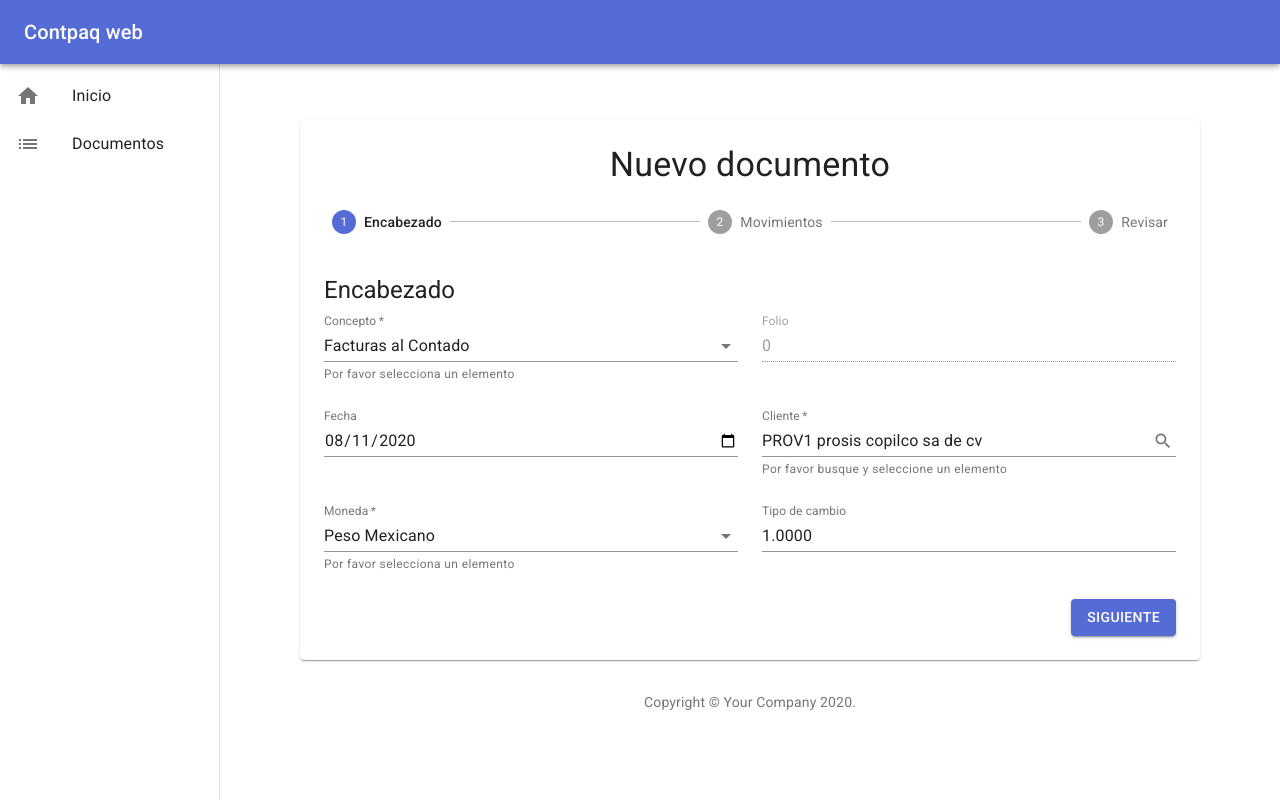
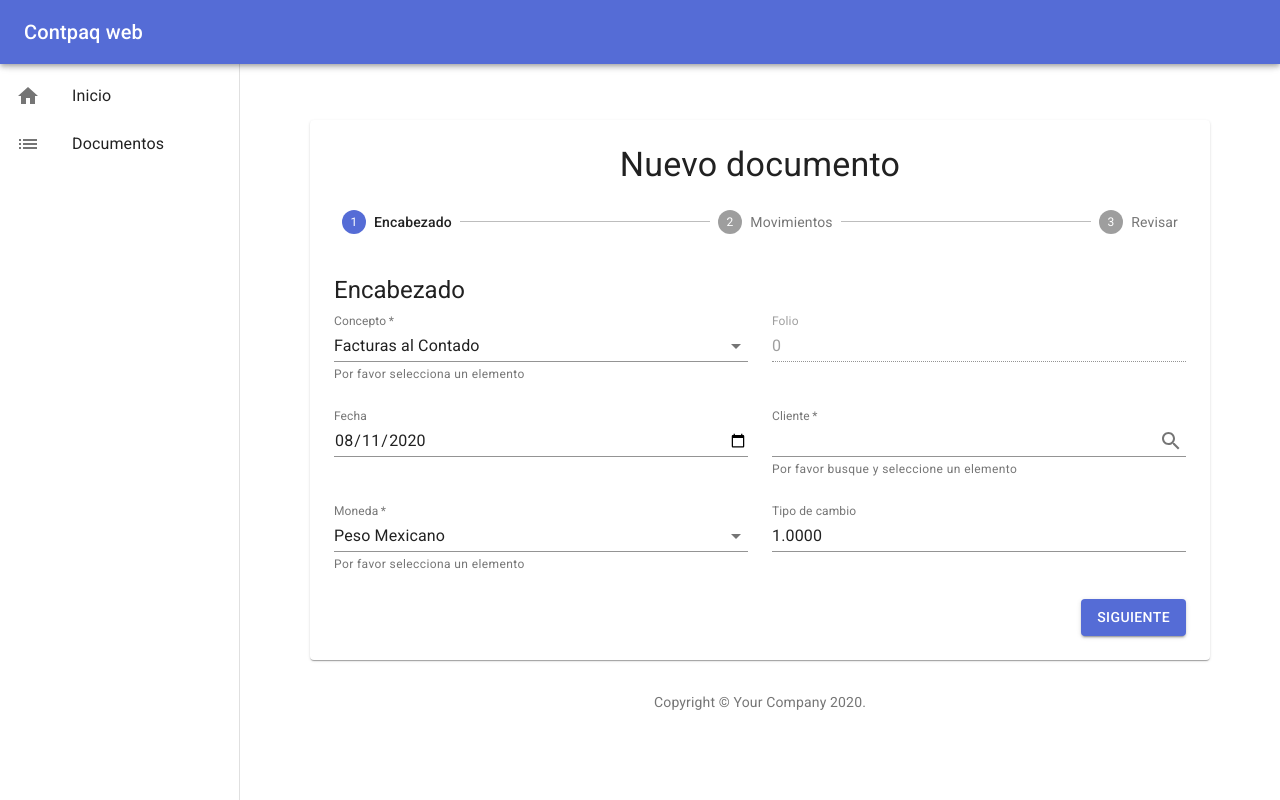
Before and after one commit to geezylucas-s-organization/contpaqi-web, a React (Create React App) app: page /documents/create in a window 1280 px wide. Built offline with nearby package versions, Linux system fonts and the light colour scheme.

Commit message:
Encabezado and header list documents checked

```diff
--- a/src/components/AddMovimientoDialog.js
+++ b/src/components/AddMovimientoDialog.js
@@ -5,7 +5,6 @@ import {
   Dialog,
   DialogActions,
   DialogContent,
-  DialogContentText,
   DialogTitle,
   Grid,
   Tooltip,
@@ -22,12 +21,12 @@ const AddMovimientoDialog = ({ open, handleClose, setRows }) => {
   useEffect(() => {
     setMovement({
       uuid: uuidv4(),
-      codigo: "PROD1",
-      nombre: "alimento para mascotas",
-      cantidad: 10.0,
+      codigo: "",
+      nombre: "Ninguno",
+      cantidad: 0.0,
       unidad: "(N)",
-      precio: 200.0,
-      total: 2320.0,
+      precio: 0.0,
+      total: 0.0,
     });
   }, [open]);
 
@@ -49,7 +48,6 @@ const AddMovimientoDialog = ({ open, handleClose, setRows }) => {
       >
         <DialogTitle id="form-dialog-title">Agregar movimiento</DialogTitle>
         <DialogContent dividers>
-          <DialogContentText>Ingrese todos los datos:</DialogContentText>
           <Grid container spacing={3}>
             <Grid item xs={12}>
               <TextField
--- a/src/components/EncabezadoForm.js
+++ b/src/components/EncabezadoForm.js
@@ -6,17 +6,18 @@ import {
   MenuItem,
   Tooltip,
   IconButton,
+  InputAdornment,
 } from "@material-ui/core";
 import SearchIcon from "@material-ui/icons/Search";
 import { ListClientsDialog } from ".";
 
-const EncabezadoForm = ({ header, setHeader }) => {
+const EncabezadoForm = ({ header, setHeader, concepts, currencies }) => {
   const [openDialog, setOpenDialog] = useState(false);
 
   const SearchClient = () => (
     <Tooltip title="Buscar cliente">
       <IconButton onClick={() => setOpenDialog(true)} size="small">
-        <SearchIcon fontSize="small" />
+        <SearchIcon />
       </IconButton>
     </Tooltip>
   );
@@ -41,7 +42,7 @@ const EncabezadoForm = ({ header, setHeader }) => {
               setHeader({ ...header, concept: event.target.value })
             }
           >
-            {header.concepts.map((option) => (
+            {concepts.map((option) => (
               <MenuItem key={option.value} value={option.value}>
                 {option.label}
               </MenuItem>
@@ -82,7 +83,13 @@ const EncabezadoForm = ({ header, setHeader }) => {
             label="Cliente"
             fullWidth
             value={`${header.client.code} ${header.client.businessName}`}
-            InputProps={{ endAdornment: <SearchClient /> }}
+            InputProps={{
+              endAdornment: (
+                <InputAdornment position="end">
+                  <SearchClient />
+                </InputAdornment>
+              ),
+            }}
             helperText="Por favor busque y seleccione un elemento"
           />
         </Grid>
@@ -100,7 +107,7 @@ const EncabezadoForm = ({ header, setHeader }) => {
             }
             helperText="Por favor selecciona un elemento"
           >
-            {header.currencies.map((option) => (
+            {currencies.map((option) => (
               <MenuItem key={option.value} value={option.value}>
                 {option.label}
               </MenuItem>
--- a/src/router/NavBar.js
+++ b/src/router/NavBar.js
@@ -13,7 +13,7 @@ import {
 } from "@material-ui/core";
 import { RoutesExact } from "./routes";
 
-const drawerWidth = 220;
+const drawerWidth = 240;
 
 const useStyles = makeStyles((theme) => ({
   appBar: {
--- a/src/screens/createDocument/index.js
+++ b/src/screens/createDocument/index.js
@@ -58,14 +58,16 @@ const CreateDocument = ({ addCabecera }) => {
     date: moment(Date.now()).format("YYYY-MM-DD"),
     folio: 0,
     client: {
-      code: "PROV1",
-      businessName: "prosis copilco sa de cv",
-      rfc: "PRO010609AAA",
+      code: "",
+      businessName: "",
+      rfc: "",
       currency: 1,
     },
     exchangeRate: "1.0000",
     concept: 5,
-    currencies: [
+  });
+
+  const currencies = [
     {
       value: 1,
       label: "Peso Mexicano",
@@ -74,8 +76,8 @@ const CreateDocument = ({ addCabecera }) => {
       value: 2,
       label: "Dólar Mexicano",
     },
-    ],
-    concepts: [
+  ];
+  const concepts = [
     {
       value: 5,
       label: "Facturas al Contado",
@@ -84,13 +86,21 @@ const CreateDocument = ({ addCabecera }) => {
       value: 6,
       label: "Facturas Crédito",
     },
-    ],
-  });
+  ];
+
+  const [movements, setMovements] = useState([]);
 
   function getStepContent(step) {
     switch (step) {
       case 0:
-        return <EncabezadoForm header={header} setHeader={setHeader} />;
+        return (
+          <EncabezadoForm
+            header={header}
+            setHeader={setHeader}
+            concepts={concepts}
+            currencies={currencies}
+          />
+        );
       case 1:
         return <MovimientosForm />;
       case 2:
--- a/src/screens/documents/index.js
+++ b/src/screens/documents/index.js
@@ -6,15 +6,27 @@ import {
   Container,
   Typography,
   Box,
-  Select,
+  TextField,
   MenuItem,
+  InputAdornment,
 } from "@material-ui/core";
 import NoteAddIcon from "@material-ui/icons/NoteAdd";
+import FilterListIcon from "@material-ui/icons/FilterList";
 import MaterialTable from "material-table";
 
 const Documents = () => {
   const tableRef = createRef();
-  const [age, setAge] = useState(10);
+  const concepts = [
+    {
+      value: 5,
+      label: "Facturas al Contado",
+    },
+    {
+      value: 6,
+      label: "Facturas Crédito",
+    },
+  ];
+  const [concept, setConcept] = useState(5);
 
   return (
     <Container maxWidth="lg">
@@ -46,16 +58,27 @@ const Documents = () => {
           <Grid item lg={12} md={12} sm={12}>
             <MaterialTable
               title={
-                <Select
-                  labelId="demo-simple-select-label"
-                  id="demo-simple-select"
-                  value={age}
-                  onChange={(event) => setAge(event.target.value)}
+                <TextField
+                  select
+                  id="concept"
+                  name="concept"
+                  fullWidth
+                  value={concept}
+                  InputProps={{
+                    startAdornment: (
+                      <InputAdornment position="start">
+                        <FilterListIcon />
+                      </InputAdornment>
+                    ),
+                  }}
+                  onChange={(event) => setConcept(event.target.value)}
                 >
-                  <MenuItem value={10}>Todos</MenuItem>
-                  <MenuItem value={20}>Facturas al Contado</MenuItem>
-                  <MenuItem value={30}>Facturas Crédito</MenuItem>
-                </Select>
+                  {concepts.map((option) => (
+                    <MenuItem key={option.value} value={option.value}>
+                      {option.label}
+                    </MenuItem>
+                  ))}
+                </TextField>
               }
               tableRef={tableRef}
               columns={[
```
Lines whose indentation alone changed are shown as unchanged.
